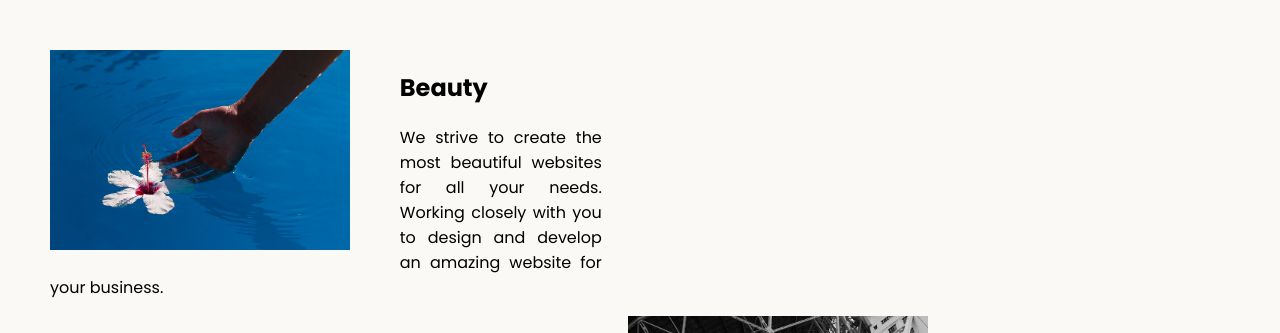
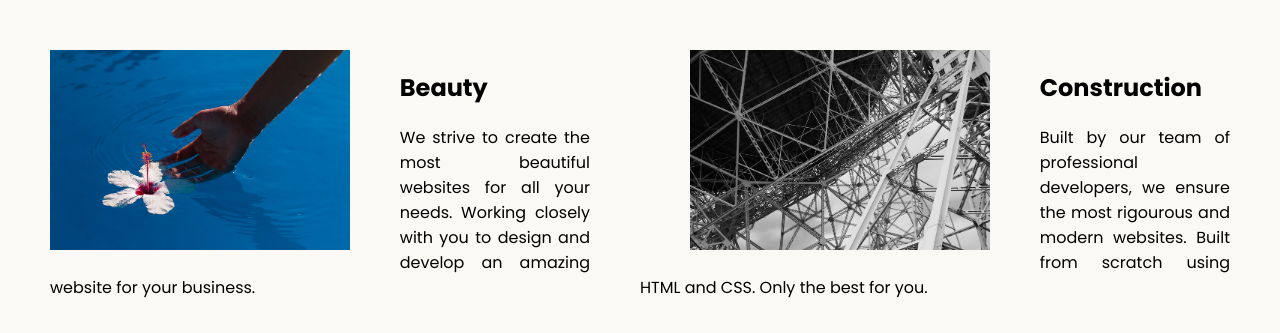
Before and after one commit to navinxqz/Web-dev-learning, a plain HTML site: page 8.4 Web Design Agency Project/index.html in a window 1280 px wide. Shown: the part 400-733 px from the top of the page. Drawn offline with Linux system fonts and the light colour scheme.

Commit message:
modification

```diff
--- a/8.4 Web Design Agency Project/style.css
+++ b/8.4 Web Design Agency Project/style.css
@@ -20,7 +20,9 @@ footer {
   text-align: right;
   color: midnightblue;
 }
-
+.right > .tile-image{
+  margin-left: 50px;
+}
 .card-title{
   display: block;
 }
@@ -33,12 +35,12 @@ footer {
 .left{
   display: inline;
   float: left;
-  width: 51%;
+  width: 50%;
 }
 .right{
   display: inline;
   float: right;
-  width: 51%;
+  width: 50%;
 }
 .main > div{
   display: inline-block;
```
